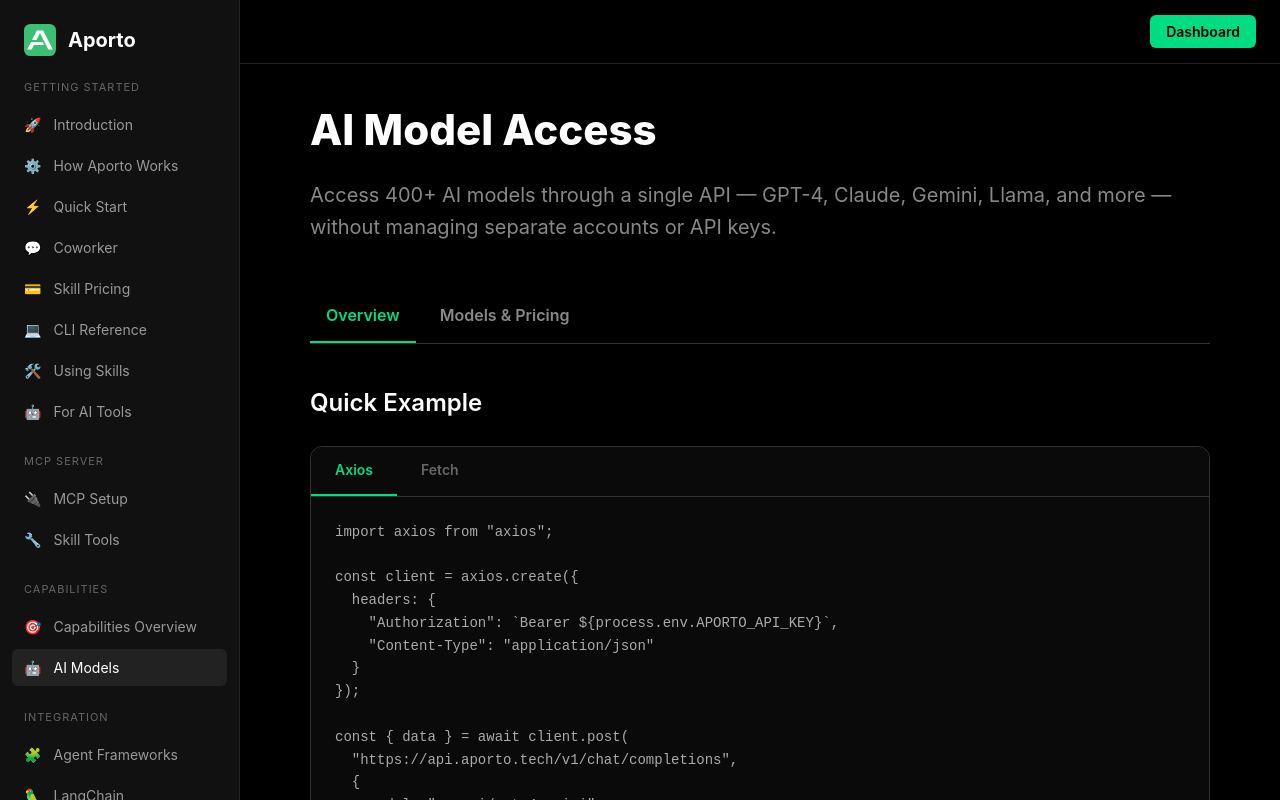
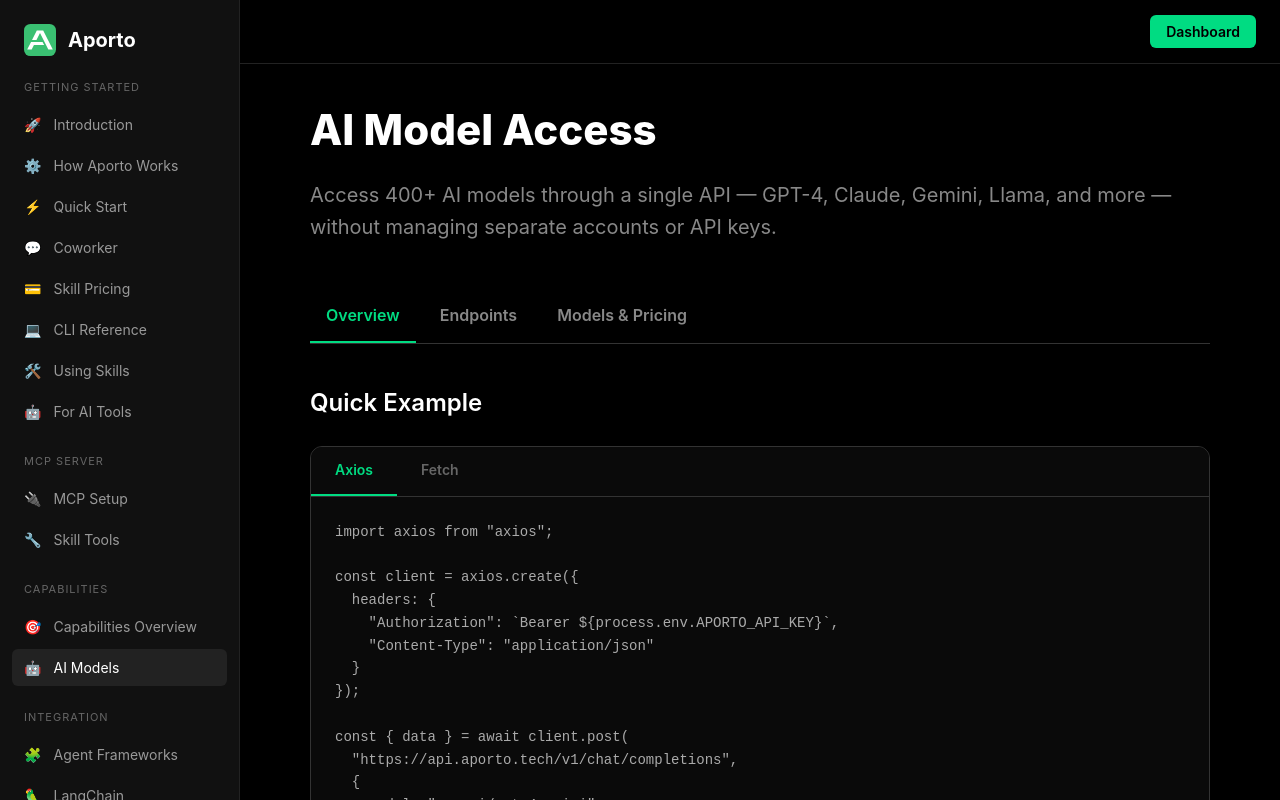
Before and after one commit to Pevznergo/docs.aporto, a Next.js app: page /capabilities/ai-models in a window 1280 px wide. Built offline with nearby package versions, Linux system fonts and the light colour scheme.

Commit message:
docs: document AI model endpoints

```diff
--- /dev/null
+++ b/src/app/capabilities/ai-models/EndpointsTab.tsx
@@ -0,0 +1,114 @@
+const endpoints = [
+    {
+        name: "Chat Completions",
+        method: "POST",
+        path: "/v1/chat/completions",
+        description: "OpenAI-compatible chat, tool calls, structured output, and SSE streaming.",
+        streaming: "Set stream: true. The response uses OpenAI data events and ends with [DONE].",
+        body: `{
+  "model": "openai/gpt-5.4",
+  "messages": [
+    { "role": "user", "content": "Explain this in one sentence." }
+  ],
+  "stream": false
+}`,
+    },
+    {
+        name: "Responses",
+        method: "POST",
+        path: "/v1/responses",
+        description: "OpenAI Responses-compatible input, instructions, function tools, reasoning, and streaming events.",
+        streaming: "Set stream: true to receive Responses SSE events. Responses-only tools require a model with a native Responses route.",
+        body: `{
+  "model": "openai/gpt-5.6-sol",
+  "instructions": "Be concise.",
+  "input": "Explain why the sky is blue.",
+  "stream": false
+}`,
+    },
+    {
+        name: "Anthropic Messages",
+        method: "POST",
+        path: "/v1/messages",
+        description: "Anthropic-compatible messages and tool use with Claude-style responses.",
+        streaming: "Set stream: true to receive Anthropic message and content-block SSE events.",
+        body: `{
+  "model": "anthropic/claude-sonnet-4.6",
+  "max_tokens": 1024,
+  "messages": [
+    { "role": "user", "content": "Hello!" }
+  ],
+  "stream": false
+}`,
+    },
+    {
+        name: "Image Generations",
+        method: "POST",
+        path: "/v1/images/generations",
+        description: "OpenAI-compatible text-to-image generation with usage-based image-token billing.",
+        streaming: "Non-streaming is the portable default. Streaming support depends on the selected image model.",
+        body: `{
+  "model": "google/gemini-3.1-flash-image",
+  "prompt": "A red circle centered on a white background",
+  "n": 1,
+  "size": "1024x1024",
+  "response_format": "b64_json"
+}`,
+    },
+    {
+        name: "Gemini generateContent",
+        method: "POST",
+        path: "/v1beta/models/{model}:generateContent",
+        description: "Native Gemini request and response format using the full Aporto model name in the URL.",
+        streaming: "For streaming, use :streamGenerateContent?alt=sse instead of :generateContent.",
+        body: `{
+  "contents": [
+    {
+      "role": "user",
+      "parts": [{ "text": "Hello!" }]
+    }
+  ],
+  "generationConfig": { "maxOutputTokens": 1024 }
+}`,
+    },
+];
+
+const codeStyle = {
+    margin: 0,
+    padding: '18px',
+    overflowX: 'auto' as const,
+    color: '#bbb',
+    background: '#0a0a0a',
+    border: '1px solid #2a2a2a',
+    borderRadius: '8px',
+    fontSize: '13px',
+};
+
+export default function EndpointsTab() {
+    return (
+        <section aria-labelledby="endpoints-heading">
+            <h2 id="endpoints-heading" style={{ fontSize: '24px', color: '#fff', marginBottom: '12px' }}>API Endpoints</h2>
+            <p style={{ color: '#aaa', marginBottom: '12px' }}>
+                Base URL: <code style={{ color: '#00dc82' }}>https://api.aporto.tech</code>
+            </p>
+            <pre style={{ ...codeStyle, marginBottom: '20px' }}><code>{`Authorization: Bearer $APORTO_API_KEY
+Content-Type: application/json`}</code></pre>
+            <p style={{ color: '#888', marginBottom: '32px' }}>
+                Every endpoint accepts Bearer authentication. Anthropic&apos;s <code>x-api-key</code> and Gemini&apos;s <code>x-goog-api-key</code> are also accepted. Use <code>GET /v1/models</code> for model discovery and the Models &amp; Pricing tab to check endpoint compatibility.
+            </p>
+
+            {endpoints.map((endpoint) => (
+                <article key={endpoint.path} style={{ marginBottom: '40px', paddingBottom: '40px', borderBottom: '1px solid #2a2a2a' }}>
+                    <h3 style={{ fontSize: '20px', color: '#fff', marginBottom: '8px' }}>{endpoint.name}</h3>
+                    <p style={{ marginBottom: '12px' }}>
+                        <strong style={{ color: '#00dc82' }}>{endpoint.method}</strong>{' '}
+                        <code style={{ color: '#e2e2e2' }}>{endpoint.path}</code>
+                    </p>
+                    <p style={{ color: '#aaa', marginBottom: '8px' }}>{endpoint.description}</p>
+                    <p style={{ color: '#777', fontSize: '14px', marginBottom: '16px' }}>{endpoint.streaming}</p>
+                    <pre style={codeStyle}><code>{endpoint.body}</code></pre>
+                </article>
+            ))}
+        </section>
+    );
+}
--- a/src/app/capabilities/ai-models/page.tsx
+++ b/src/app/capabilities/ai-models/page.tsx
@@ -1,6 +1,7 @@
 "use client";
 
 import React, { useState } from "react";
+import EndpointsTab from "./EndpointsTab";
 import ModelPricingTab from "./ModelPricingTab";
 
 const models = [
@@ -13,7 +14,7 @@
 
 export default function AIModelsPage() {
     const [activeCodeTab, setActiveCodeTab] = useState("axios");
-    const [activePageTab, setActivePageTab] = useState<"overview" | "pricing">("overview");
+    const [activePageTab, setActivePageTab] = useState<"overview" | "endpoints" | "pricing">("overview");
 
     return (
         <div style={{ maxWidth: '900px', margin: '0 auto', color: '#ccc', lineHeight: '1.6' }}>
@@ -25,6 +26,7 @@
             <div role="tablist" aria-label="AI model documentation" style={{ display: 'flex', gap: '8px', marginBottom: '40px', borderBottom: '1px solid #333' }}>
                 {[
                     { id: 'overview' as const, label: 'Overview' },
+                    { id: 'endpoints' as const, label: 'Endpoints' },
                     { id: 'pricing' as const, label: 'Models & Pricing' },
                 ].map((tab) => (
                     <button
@@ -47,7 +49,7 @@
                 ))}
             </div>
 
-            {activePageTab === 'pricing' ? <ModelPricingTab /> : <>
+            {activePageTab === 'pricing' ? <ModelPricingTab /> : activePageTab === 'endpoints' ? <EndpointsTab /> : <>
 
             <h2 style={{ fontSize: '24px', fontWeight: '600', marginBottom: '24px', color: '#fff' }}>Quick Example</h2>
 
```
